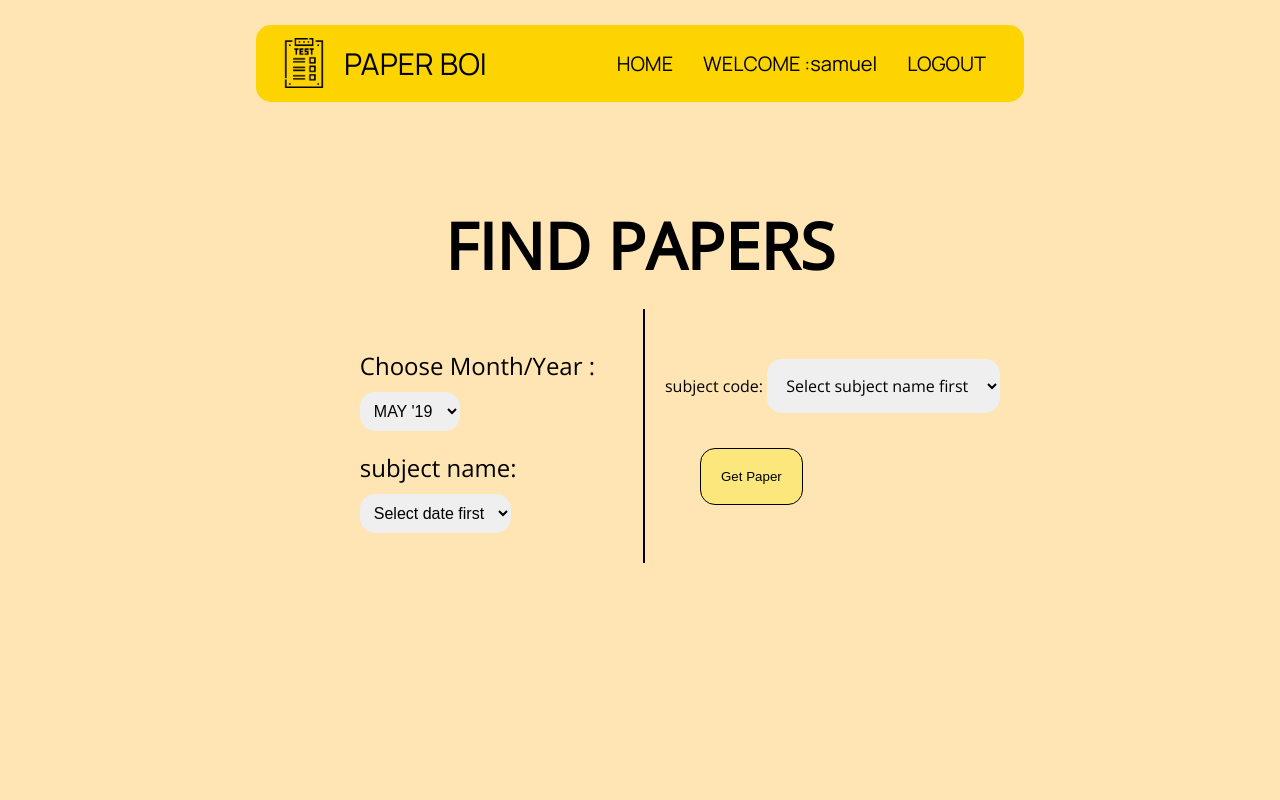
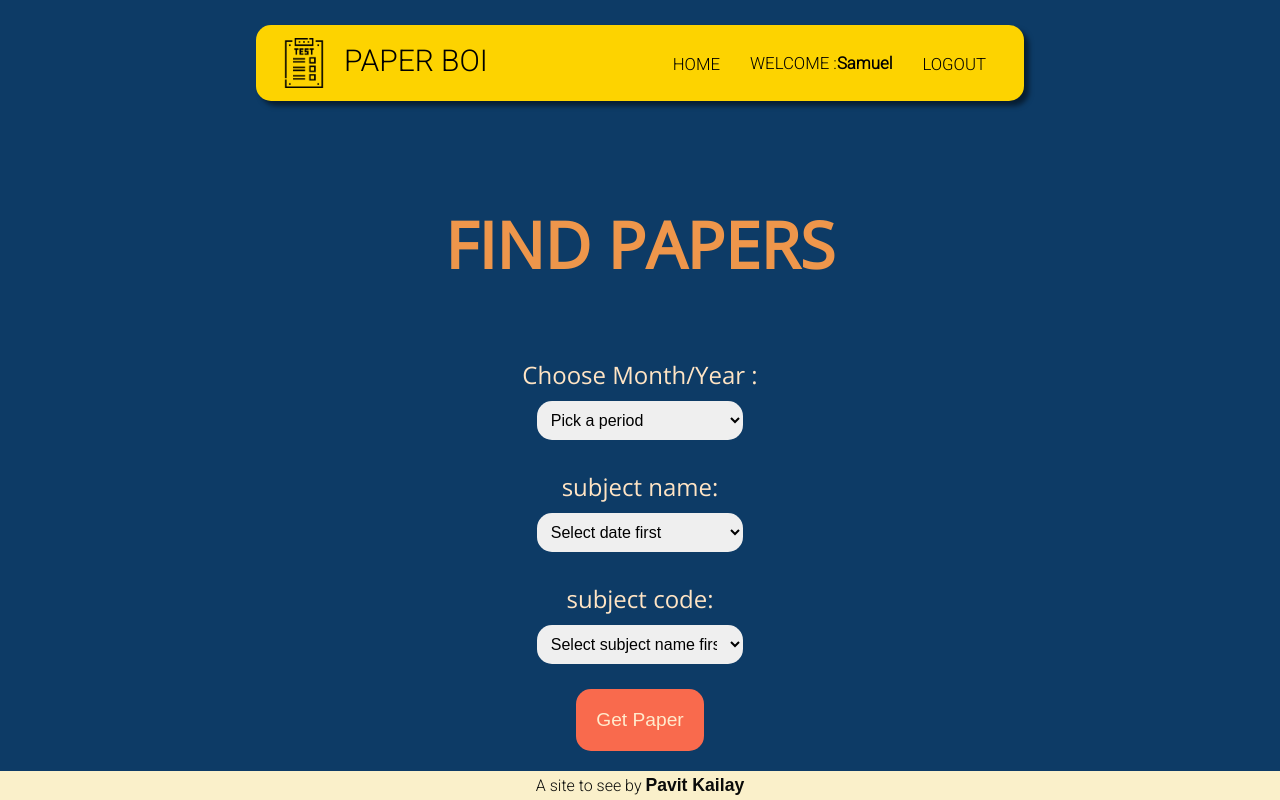
Before and after one commit to Mr-cintacs/Paper-boi, a PHP site: page /find_papers.php in a window 1280 px wide. Run offline with PHP 8.4, Linux system fonts and the light colour scheme; a user stored in the database is signed in; data that the repository does not hold is empty; some libraries are stand-ins or nearby versions.

Commit message:
all pages style fixed

```diff
--- a/css/find_papers.css
+++ b/css/find_papers.css
@@ -1,5 +1,6 @@
 @import url('https://fonts.googleapis.com/css2?family=Manrope&display=swap');
 @import url('https://fonts.googleapis.com/css2?family=Open+Sans&display=swap');
+@import url('https://fonts.googleapis.com/css2?family=Roboto:wght@300&display=swap');
 
 *{
 	box-sizing: border-box;
@@ -7,16 +8,15 @@
 	margin:0;
 }
 body{
-	background-color:#ffe5b4/*292826*/;
+	background-color:#0D3B66;
 }
 h3,li,a{
-	font-family: 'Manrope', sans-serif;
+	font-family: 'Roboto', sans-serif;
 	font-size:20px;
 	color:black;
 	text-decoration: none;
 }
 .navigation{
-	font-family: 'Manrope', sans-serif;
 	width:60%;
 	display:flex;
 	margin:auto;
@@ -27,6 +27,11 @@ h3,li,a{
 	justify-content: flex-end;
 	background-color:#fdd300;
 	border-radius:15px;
+	box-shadow: 5px 5px 5px rgba(0,0,0,0.5);
+	transition:transform 0.25s ease-in-out;
+}
+.navigation:hover{
+	transform:scale(1.01);
 }
 .logo{
 	margin-left:10px;
@@ -59,6 +64,9 @@ li{
 	list-style: none;
 	padding:0 15px;
 }
+.nav-item{
+	font-size:1.05rem;
+}
 
 #form{
 	font-family: 'Open Sans', sans-serif;
@@ -69,65 +77,69 @@ li{
 	width:100%;
 }
 #form h1{
+	color:#EE964B;
 	font-size:4em;
 	margin-bottom:30px;
 }
 .my-form{
 	font-family: 'Open Sans', sans-serif;
 	display: flex;
-	flex-direction:row;
+	flex-direction:column;
 	justify-content: center;
 	padding:20px;
-	width:70%;
+	width:30%;
+	margin:auto;
 }
 
-#left{
-	margin-top:-30px;
-	border-right: 2px black solid;
-	width:45%;
-	padding:20px;
-	padding-left:100px;
-
-}
-#left label{
+label{
+	color:bisque;
 	font-size: 1.5em;
 	display: block;
 	margin-top:20px;
-
+	text-align:center;
 }
-#left select{
-	margin-top: 10px;
-	margin-bottom: 10px;
+select{
+	width:60%;
+	margin:10px auto;
 	display: block;
 	max-width: 90%;
 	padding:10px;
 	font-size:1em;
 	border-radius: 15px;
 }
-#right{
-	padding:20px;
-}
-#right div{
-	padding:20px;
-	font-size: 1em;
-}
-#right select{
-	font-family: 'Open Sans', sans-serif;
-	font-size: 1em;
-	padding:15px;
-	border-radius:15px;
-}
-#right #btn{
+#btn{
+	color:blanchedalmond;
 	display: block;
 	padding:20px;
-	border:1px
-	font-size:1.5rem;
-	background-color:#fce77d;
-	border:0.5px black solid;
+	font-size:1.2rem;
+	background-color:#F96A4D;
 	border-radius:15px;
-	margin:15px;
+	margin:15px auto;
+	transition:transform 0.25s ease-in-out;
+}
+#btn:hover{
+	transform:scale(1.1);
 }
 #error{
 	color:red;
 	font-size:0.8em;
 }
+#username{
+	font-weight:bold;
+}
+footer{
+	font-family: 'Roboto', sans-serif;
+	text-align:center;
+	background-color:#FAF0CA;
+	color:#0A0B0A;
+	padding:4px;
+	position:absolute;
+	left:0;
+	right:0;
+	bottom:0;
+}
+footer span{
+	font-weight:bold;
+	font-family: 'Rubik', sans-serif;
+	font-size:1.1em;
+}
--- a/css/landing_page.css
+++ b/css/landing_page.css
@@ -124,7 +124,6 @@ section{
 	text-align:center;
 }
 #btn{
-	background-color:#fce77d;
 	background-color:#F96A4D;
 	margin-top: 30px auto;
 	padding:1em;
--- a/find_papers.php
+++ b/find_papers.php
@@ -99,9 +99,9 @@ include("database.php");
 				<h3 id="logo-text">PAPER BOI</h3>
 			</div>
 			<ul id="list">
-				<li> <a href="landing_page.php">HOME </a></li>
-				<li id="user_info"> WELCOME :<span><?php echo $_SESSION['username'] ;?></span></li>
-				<li> <a href="logout.php">LOGOUT</a></li>
+				<li> <a class="nav-item" href="landing_page.php">HOME </a></li>
+				<li class="nav-item" id="user_info"> WELCOME :<span id='username'><?php echo ucfirst($_SESSION['username']) ;?></span></li>
+				<li> <a class="nav-item" href="logout.php">LOGOUT</a></li>
 			</ul>
 		</nav>
 
@@ -110,11 +110,9 @@ include("database.php");
 	<section id="form">
 		<h1>FIND PAPERS</h1>
 		<form class='my-form' target="_blank" action="find_papers_submit.php" method="post" >
-
-			<div id="left">
-
 				<label for="date">Choose Month/Year :</label>
 					<select name="date" id="date" >
+						<option value=''>Pick a period</option>
 						<option value="May-2019">MAY '19</option>
 						<option value="May-2018">MAY '18</option>
 						<option value="May-2017">MAY '17</option>
@@ -129,9 +127,6 @@ include("database.php");
 					<option>Select date first</option>
 				</select>
 				<span id="error"><?php echo $subject_name_err ?></span>
-			</div>
-
-			<div id="right">
 
 				<label for="sub_code">subject code:</label>
 				<select name="subject_code" id="sub_code">
@@ -143,12 +138,12 @@ include("database.php");
 					<input id="btn" type="submit" name="submit_form" value="Get Paper">
 				</div>
 
-			</div>
 		</form>
 		<span id='error'><?php echo $record_not_found_err ; ?></span>
-
-
 	</section>
+	<footer>
+			 <p>A site to see by <span>Pavit Kailay</span></p>
+	</footer>
 
 
 </body>
--- a/register.php
+++ b/register.php
@@ -83,7 +83,7 @@ if($_SERVER['REQUEST_METHOD']=="POST")
 	 				if($stmt->execute(["username"=>$username,"hash_password"=>$hash_password,"type"=>$type]))
 	 				{
 
-	 					header('location: login.php');
+	 					header('location: landing_page.php#login');
 	 				}
 	 				else
 	 				{
@@ -141,7 +141,7 @@ if($_SERVER['REQUEST_METHOD']=="POST")
 	 	</form>
 	</section>
 	<footer>
-		<p>A site to see by <span>Pavit Kailay</span></p>
+		<p>A site to see by <span id="fspan">Pavit Kailay</span></p>
 	</footer>
 
  </body>
```
Also changed, not shown: css/register.css (+19 -2 lines).
